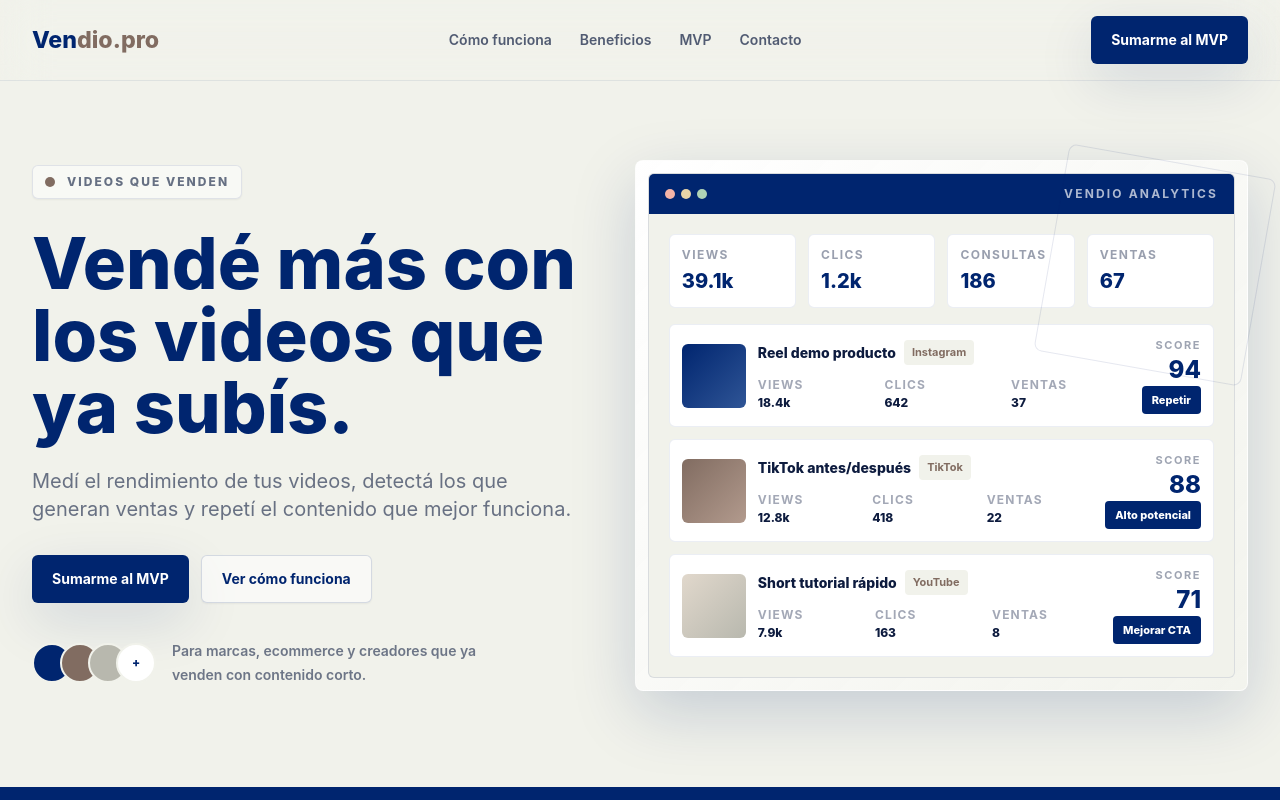
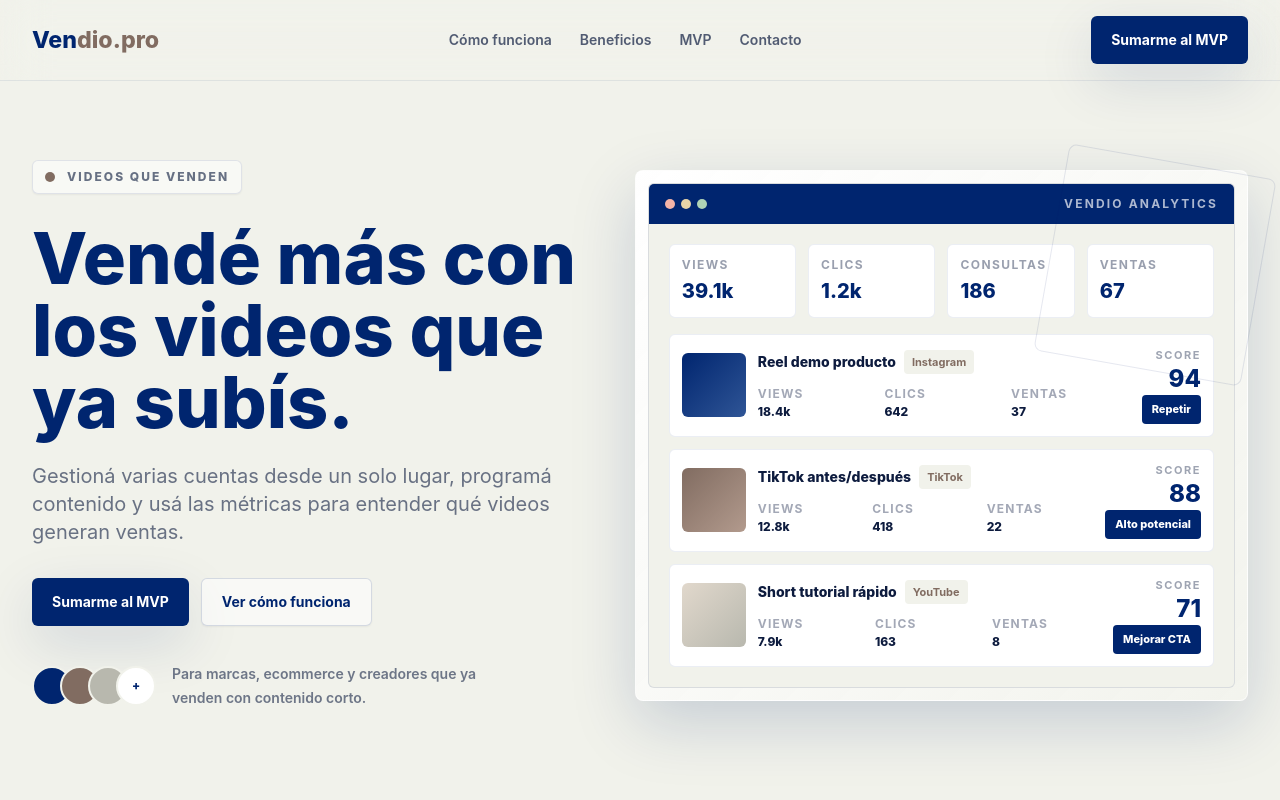
Before and after one commit to echeveagustin-code/vendio, a React (Vite) app: page / in a window 1280 px wide. Shown: the top 800 px of the page. Built offline with nearby package versions, Linux system fonts and the light colour scheme; a web font is replaced by a local one.

Commit message:
Actualizo la web

```diff
--- a/src/App.jsx
+++ b/src/App.jsx
@@ -475,7 +475,7 @@ export default function App() {
                 <span className="block sm:inline">que ya subís.</span>
               </h1>
               <p className="mt-6 max-w-[330px] text-lg leading-8 text-brand-ink/60 sm:max-w-2xl sm:text-xl">
-                Medí el rendimiento de tus videos, detectá los que generan ventas y repetí el contenido que mejor funciona.
+              Gestioná varias cuentas desde un solo lugar, programá contenido y usá las métricas para entender qué videos generan ventas.
               </p>
               <div className="mt-8 flex max-w-[330px] flex-col gap-3 sm:max-w-none sm:flex-row">
                 <CtaButton href="#contacto" className="w-full sm:w-auto">
```
